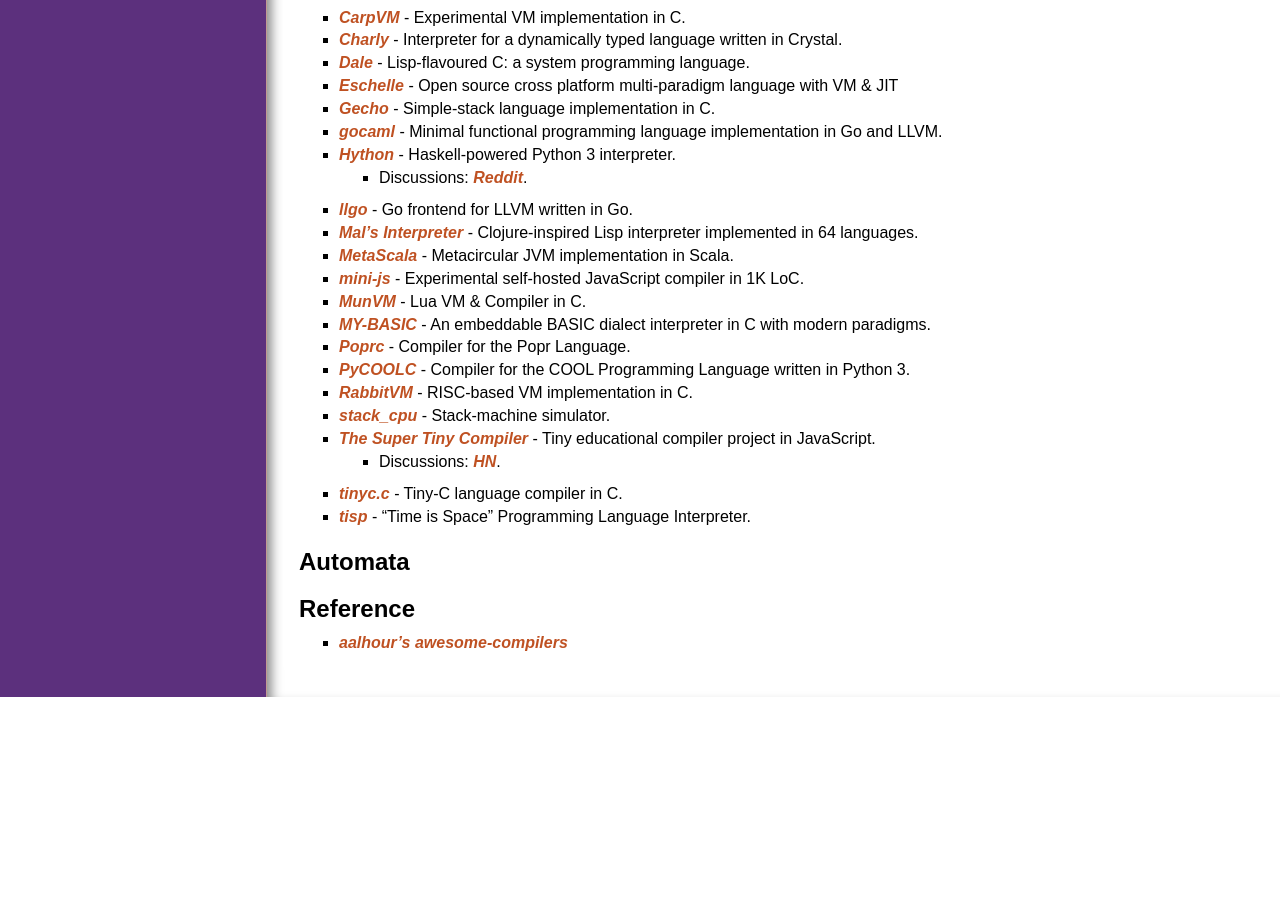
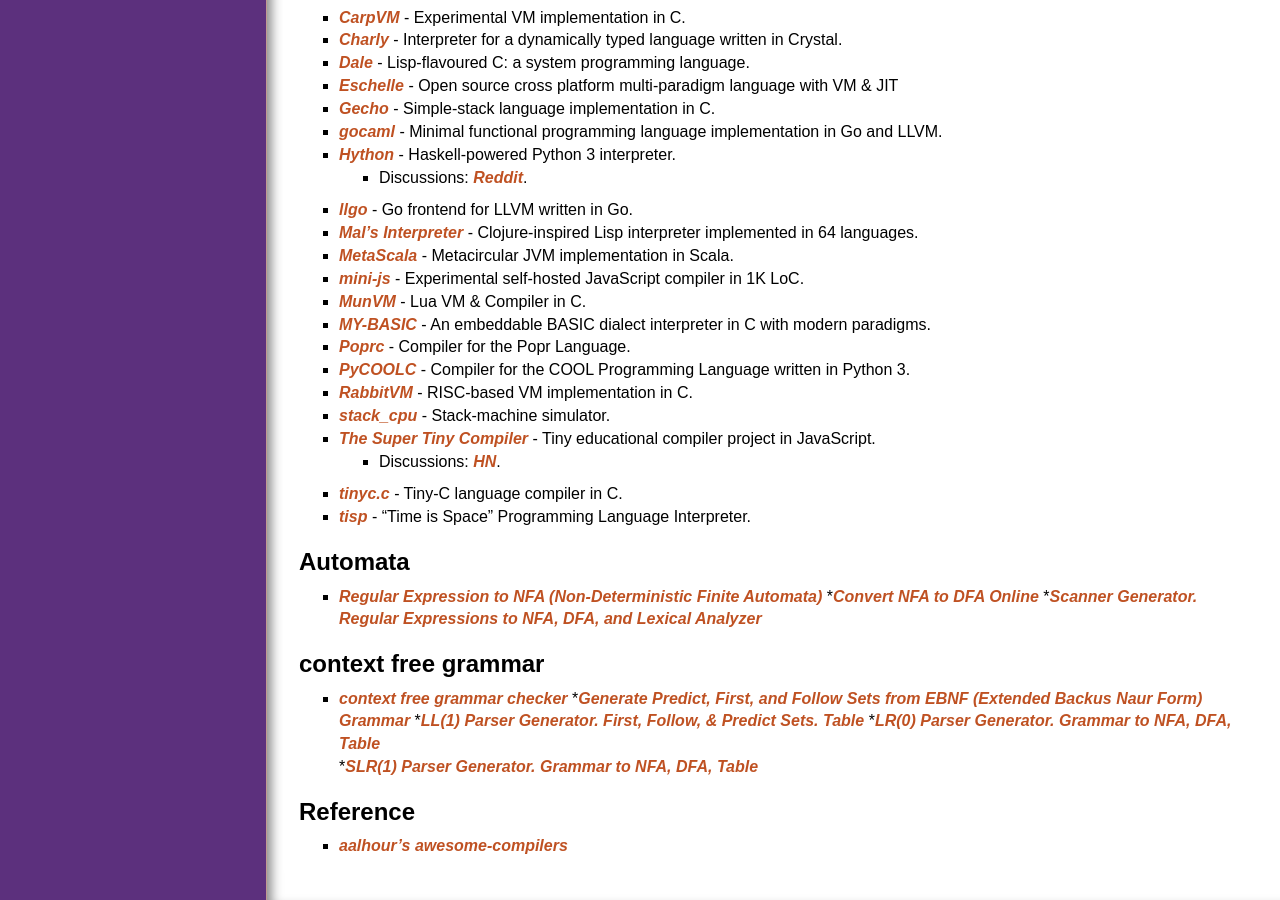
Before and after one commit to chyyuu/compiler_course_info, a Jekyll site: the page built from resources.md, in a window 1280 px wide and 900 px high, scrolled down 5028 px. Built offline with Jekyll 4.4.1, drawn with Linux system fonts in a browser that asks for light colours; nearby versions of some CDN libraries; our own code applies the rules of GitHub Pages for plain Markdown files; before the commit the page ends 5725 px from its top, so only the background shows below that.

Commit message:
Update resources.md

```diff
--- a/resources.md
+++ b/resources.md
@@ -204,6 +204,16 @@
   * [tisp](https://github.com/raviqqe/tisp) - "Time is Space" Programming Language Interpreter.
 
 ## Automata
+  * [Regular Expression to NFA (Non-Deterministic Finite Automata)](http://hackingoff.com/compilers/regular-expression-to-nfa-dfa)
+  *[Convert NFA to DFA Online](http://hackingoff.com/compilers/nfa-to-dfa-conversion)
+  *[Scanner Generator. Regular Expressions to NFA, DFA, and Lexical Analyzer](http://hackingoff.com/compilers/scanner-generator)
+
+## context free grammar
+  * [context free grammar checker](http://mdaines.github.io/grammophone/)
+  *[Generate Predict, First, and Follow Sets from EBNF (Extended Backus Naur Form) Grammar](http://hackingoff.com/compilers/predict-first-follow-set)
+  *[LL(1) Parser Generator. First, Follow, & Predict Sets. Table](http://hackingoff.com/compilers/ll-1-parser-generator)
+  *[LR(0) Parser Generator. Grammar to NFA, DFA, Table](http://hackingoff.com/compilers/lr-0-parser-generator)
+  *[SLR(1) Parser Generator. Grammar to NFA, DFA, Table](http://hackingoff.com/compilers/slr-1-parser-generator)
 
 ## Reference
 - [aalhour's awesome-compilers](https://github.com/aalhour/awesome-compilers)
```
